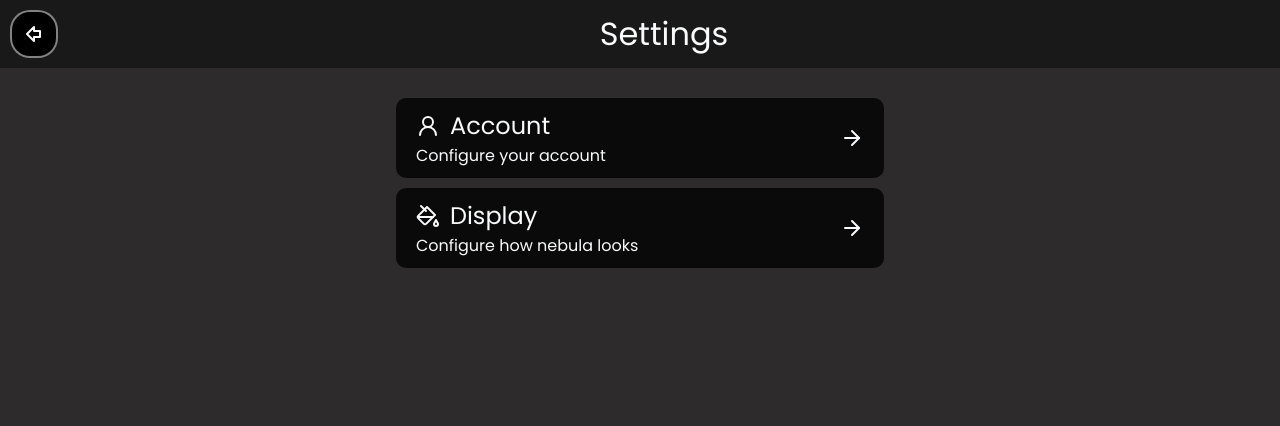
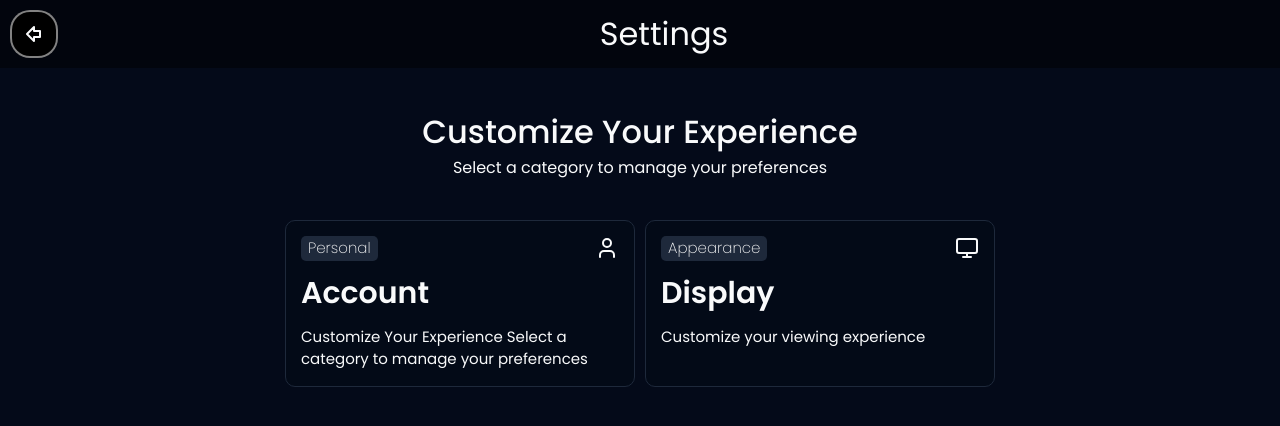
Before and after one commit to abhraneeldhar/nebula, a Next.js app: page /settings in a window 1280 px wide. Shown: the top 426 px of the page. Built offline with nearby package versions, Linux system fonts and the light colour scheme; what @radix-ui/themes would draw is missing.

Commit message:
settings page is damn sexy

```diff
--- a/app/settings/page.tsx
+++ b/app/settings/page.tsx
@@ -1,53 +1,47 @@
-"use client"
+"use server"
+import { ArrowBigLeft, Monitor, PersonStanding, User } from "lucide-react";
 import styles from "./settings.module.css"
-import { ArrowBigLeft, ArrowBigRight, ArrowRight, PaintBucket } from "lucide-react"
-import { UserRound } from "lucide-react"
 
-import { useRouter } from "next/navigation"
-export default function Settings() {
-    const router=useRouter()
+export default async function Settings() {
 
     return (<>
         <div className={styles.main}>
 
             <div className={styles.tab}>
-                <div className={styles.back} onClick={()=>{router.push("/home")}}>
+                <div className={styles.back}>
                     <ArrowBigLeft />
                 </div>
                 <div className={styles.settingsHeader}>Settings</div>
             </div>
 
-            <div className={styles.optionsHolder}>
+            <div className={styles.managePref}>
+                <h1>Customize Your Experience
+                </h1>
+                <p>Select a category to manage your preferences</p>
+            </div>
 
-                <div className={styles.option} onClick={(e)=>{e.stopPropagation;
-                    router.push("/settings/account")
-                }}>
-                    <div className={styles.optionleft}>
-                        <div className={styles.optionHeader}>
-                            <UserRound /> <h2>Account</h2>
-                        </div>
-                        <p>Configure your account</p>
+            <div className={styles.cardHolder}>
+                <div className={styles.card}>
+                    <div className={styles.cardHeader}>
+                        <span>Personal</span>
+                        <User/>
                     </div>
-                    <div className={styles.optionright}>
-                        <ArrowRight/>
-                    </div>
+                    <h1>Account</h1>
+                    <p>Customize Your Experience
+                    Select a category to manage your preferences</p>
                 </div>
 
-                <div className={styles.option} onClick={(e)=>{e.stopPropagation;
-                    router.push("/settings/display")
-                }}>
-                    <div className={styles.optionleft}>
-                        <div className={styles.optionHeader}>
-                            <PaintBucket/> <h2>Display</h2>
-                        </div>
-                        <p>Configure how nebula looks</p>
+                <div className={styles.card}>
+                    <div className={styles.cardHeader}>
+                        <span>Appearance</span>
+                        <Monitor/>
                     </div>
-                    <div className={styles.optionright}>
-                        <ArrowRight/>
-                    </div>
+                    <h1>Display</h1>
+                    <p>Customize your viewing experience</p>
                 </div>
+            </div>
 
-            </div>
+
         </div>
     </>)
 }
--- a/app/settings/settings.module.css
+++ b/app/settings/settings.module.css
@@ -1,11 +1,11 @@
 .main{
-    background-color: rgb(45, 43, 43);
+    background-color: #040a19;
     height: 100vh;
 }
 .tab {
     display: flex;
     padding: 10px;
-    background-color: rgb(25, 25, 25);
+    background-color:#02050d;
 
     .back {
         height: fit-content;
@@ -26,34 +26,57 @@
     }
 }
 
-.optionsHolder{
+.managePref{
     display: flex;
+    flex-direction: column;
     justify-content: center;
-    align-items: center;
-    margin: 30px ;
-    /* width: 100vw; */
+    margin: 40px;
+}
+.managePref h1{
+    text-align: center;
+    font-size: 2em;
+    font-weight: 500;
+}
+.managePref p{
+    text-align: center;
+}
+
+.cardHolder{
+    display: flex;
+    flex-wrap: wrap;
+    justify-content: center;
+    gap: 10px;
+}
+.cardHolder .card{
+    display: flex;
     flex-direction: column;
+    width: 350px;
     gap: 10px;
-    .option :hover{
-        transform: scale(0.95);
-    }
-    .option{
-        display: flex;
-        /* flex-direction: column; */
-        align-items: center;
-        justify-content: space-between;
-        background-color: rgb(10, 10, 10);
-        padding: 10px 20px;
-        border-radius: 10px;
-        width: 40%;
-        transition: all 0.3s;
-        .optionHeader{
-            display: flex;
-            align-items: center;
-            gap: 10px;
-        }
-        .optionHeader h2{
-            font-size: 1.5em;
-        }
-    }
+    background-color: #030a17;
+    border: 1px solid #1e293b;
+    border-radius: 10px;
+    padding: 15px;
+    transition: all 0.2s;
 }
+.card:hover{
+    transform: scale(1.01);
+}
+.card .cardHeader{
+    display: flex;
+    justify-content: space-between;
+}
+.cardHeader span{
+    background-color: #1e293b;
+    color: white;
+    padding: 1px 7px;
+    border-radius: 5px;
+    font-weight: 200;
+    font-size: 15px;
+}
+.card h1{
+    font-weight: 600;
+    font-size: 30px;
+}
+.card p{
+    font-size: 15px;
+}
```
